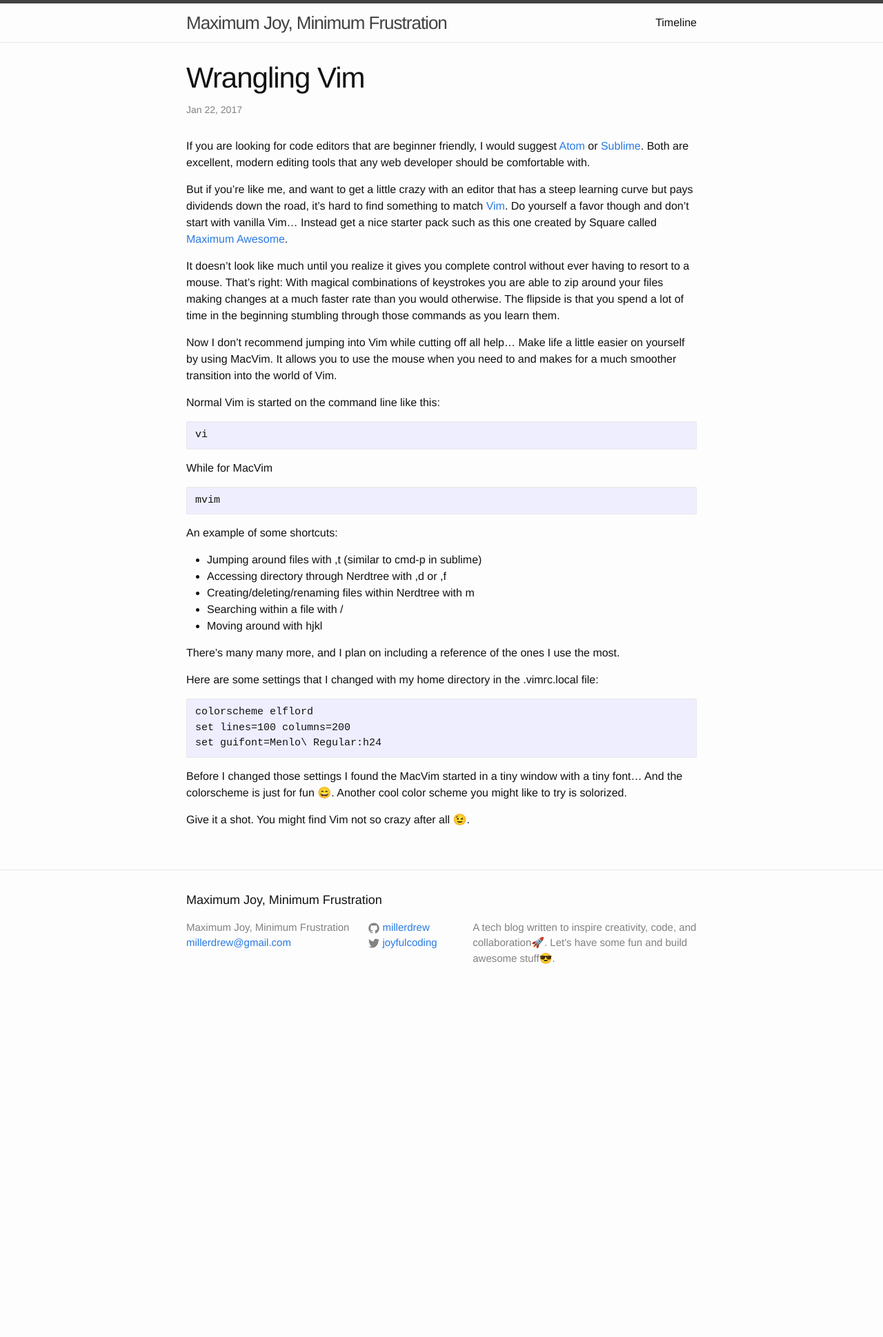
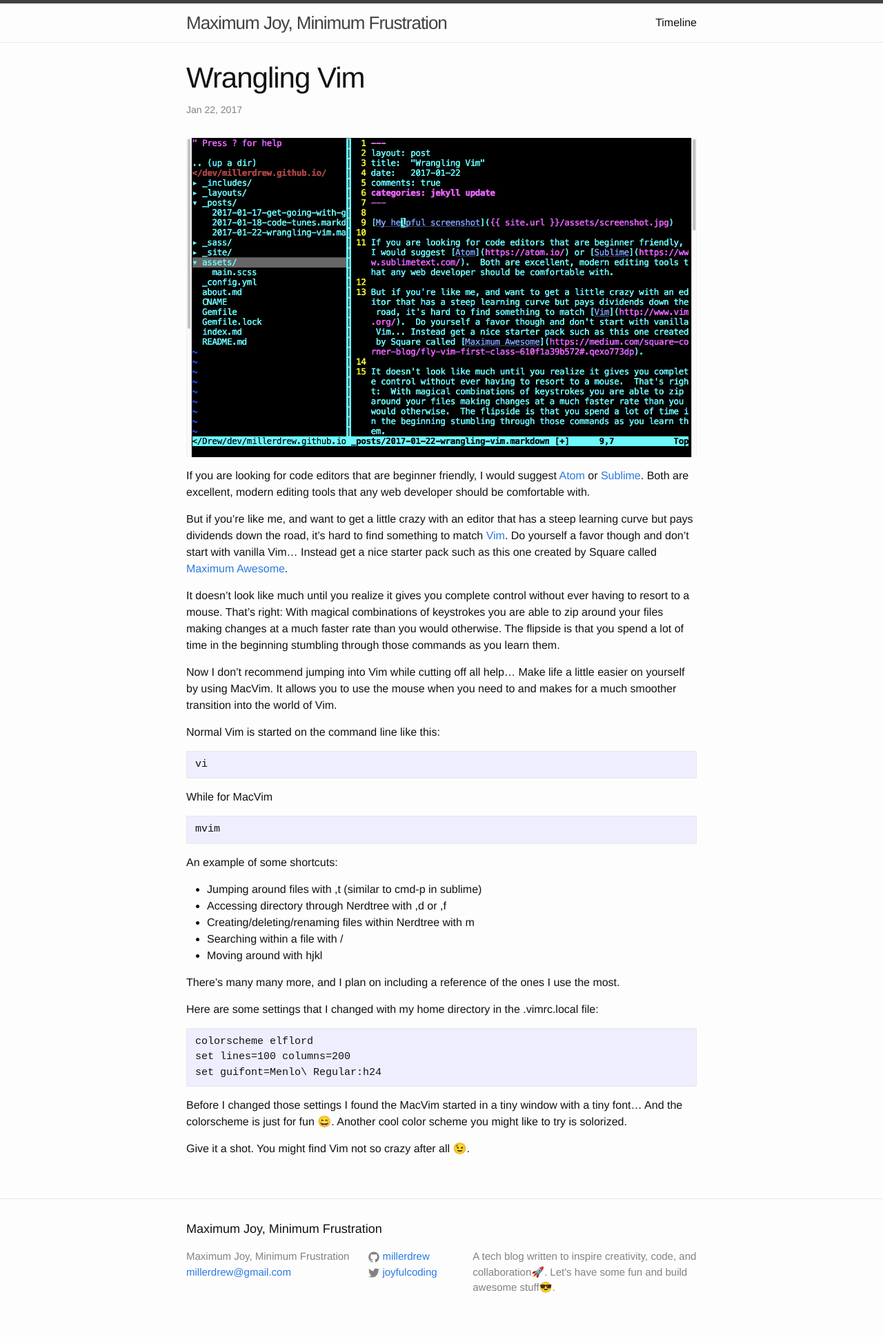
Before and after one commit to millerdrew/millerdrew.github.io, a Jekyll site: the page built from _posts/2017-01-22-wrangling-vim.markdown, in a window 1280 px wide. Shown: the whole page at 69% size. Built offline with Jekyll 4.4.1, drawn with Linux system fonts in a browser that asks for light colours; emoji names are drawn with the system emoji font; comment, search, counter and statistics services are not loaded; before the commit the page ends 1461 px from its top, so only the background shows below that.

Commit message:
added screenshot

```diff
--- a/_posts/2017-01-22-wrangling-vim.markdown
+++ b/_posts/2017-01-22-wrangling-vim.markdown
@@ -5,6 +5,8 @@
 comments: true
 categories: jekyll update
 ---
+
+![Vim](/assets/vim.png)
 
 If you are looking for code editors that are beginner friendly, I would suggest [Atom](https://atom.io/) or [Sublime](https://www.sublimetext.com/).  Both are excellent, modern editing tools that any web developer should be comfortable with.
 
```
Also changed, not shown: assets/vim.png (added).
